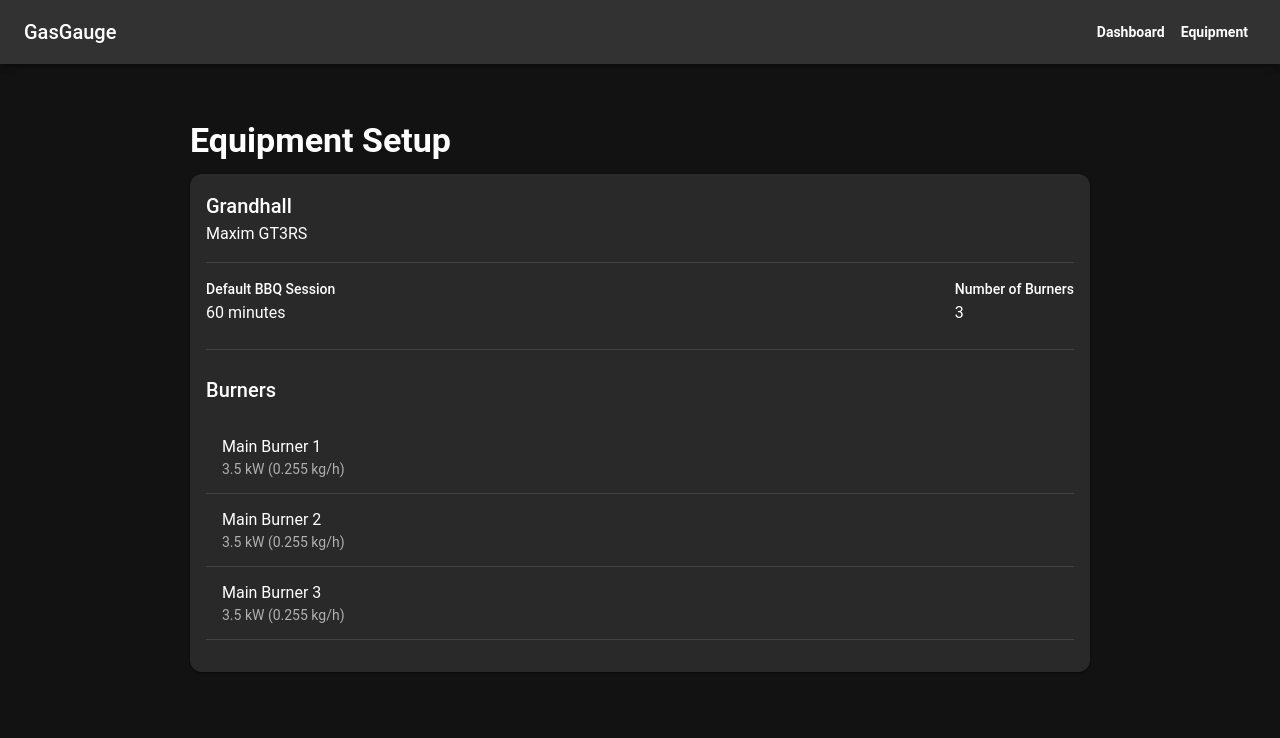
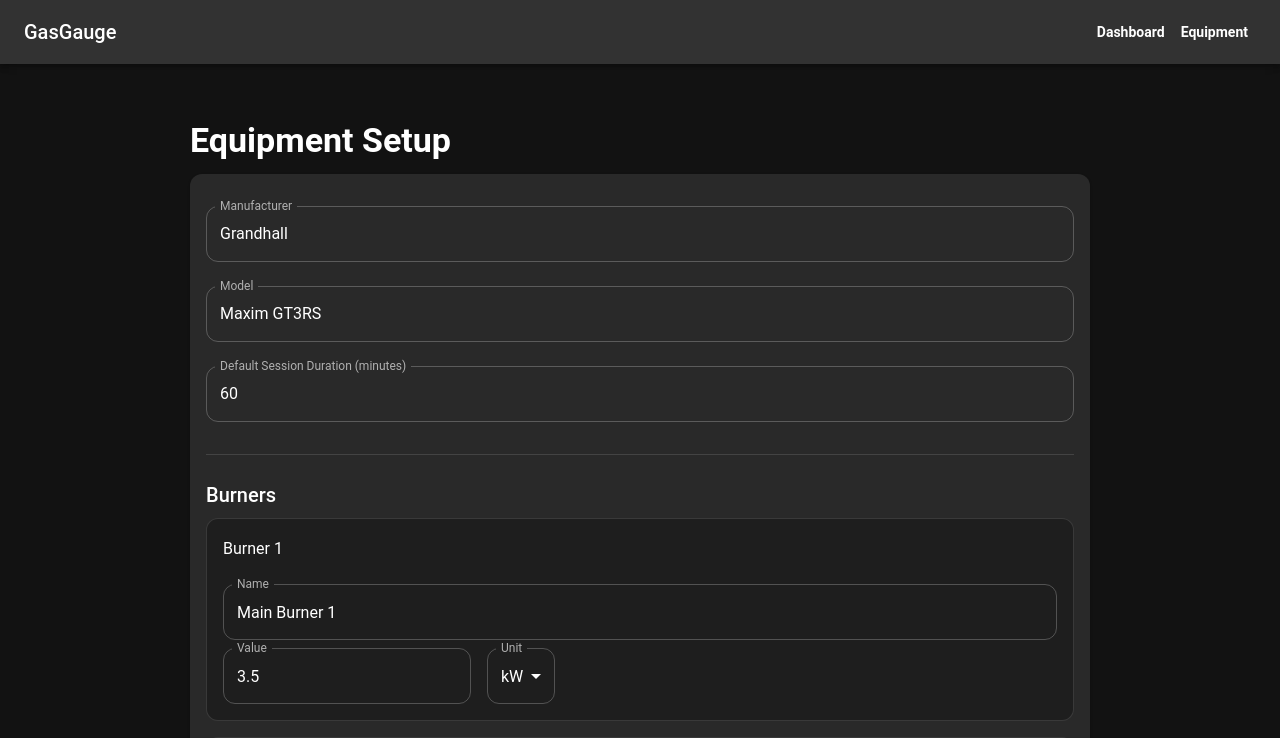
Before and after one commit to yossibarel-sudo/gasgauge, a React (Vite) app: page /equipment in a window 1280 px wide. Shown: the top 738 px of the page. Built offline with nearby package versions, Linux system fonts and the light colour scheme.

Commit message:
persist equipment settings using localStorage

```diff
--- a/src/pages/EquipmentPage.tsx
+++ b/src/pages/EquipmentPage.tsx
@@ -1,19 +1,50 @@
+import { useState } from "react";
 import {
   Box,
+  Button,
   Card,
   CardContent,
   Divider,
-  List,
-  ListItem,
-  ListItemText,
+  MenuItem,
+  TextField,
   Typography,
 } from "@mui/material";
 
-import { defaultEquipment } from "../services/defaultEquipment";
-import type { Burner } from "../models/Equipment";
+import { EquipmentService } from "../services/EquipmentService";
+import type { Burner, BurnerUnit, Equipment } from "../models/Equipment";
 
 export default function EquipmentPage() {
-  const equipment = defaultEquipment;
+  const [equipment, setEquipment] = useState<Equipment>(
+  () => EquipmentService.load()
+);
+
+  const updateEquipment = (
+    field: keyof Equipment,
+    value: string | number
+  ) => {
+    setEquipment((prev) => ({
+      ...prev,
+      [field]: value,
+    }));
+  };
+
+  const updateBurner = (
+    index: number,
+    field: keyof Burner,
+    value: string | number
+  ) => {
+    const burners = [...equipment.burners];
+
+    burners[index] = {
+      ...burners[index],
+      [field]: value,
+    };
+
+    setEquipment({
+      ...equipment,
+      burners,
+    });
+  };
 
   return (
     <Box sx={{ maxWidth: 900, mx: "auto", mt: 4 }}>
@@ -23,43 +54,39 @@ export default function EquipmentPage() {
 
       <Card>
         <CardContent>
-          <Typography variant="h6">
-            {equipment.manufacturer}
-          </Typography>
+          <TextField
+            fullWidth
+            margin="normal"
+            label="Manufacturer"
+            value={equipment.manufacturer}
+            onChange={(e) =>
+              updateEquipment("manufacturer", e.target.value)
+            }
+          />
 
-          <Typography color="text.secondary">
-            {equipment.model}
-          </Typography>
+          <TextField
+            fullWidth
+            margin="normal"
+            label="Model"
+            value={equipment.model}
+            onChange={(e) =>
+              updateEquipment("model", e.target.value)
+            }
+          />
 
-          <Divider sx={{ my: 2 }} />
-
-          <Box
-            sx={{
-              display: "flex",
-              justifyContent: "space-between",
-              mb: 3,
-            }}
-          >
-            <Box>
-              <Typography variant="subtitle2">
-                Default BBQ Session
-              </Typography>
-
-              <Typography>
-                {equipment.defaultSessionDurationMinutes} minutes
-              </Typography>
-            </Box>
-
-            <Box>
-              <Typography variant="subtitle2">
-                Number of Burners
-              </Typography>
-
-              <Typography>
-                {equipment.burners.length}
-              </Typography>
-            </Box>
-          </Box>
+          <TextField
+            fullWidth
+            margin="normal"
+            type="number"
+            label="Default Session Duration (minutes)"
+            value={equipment.defaultSessionDurationMinutes}
+            onChange={(e) =>
+              updateEquipment(
+                "defaultSessionDurationMinutes",
+                Number(e.target.value)
+              )
+            }
+          />
 
           <Divider sx={{ my: 3 }} />
 
@@ -67,18 +94,69 @@ export default function EquipmentPage() {
             Burners
           </Typography>
 
-          <List>
-            {equipment.burners.map((burner: Burner) => (
-              <ListItem key={burner.id} divider>
-                <ListItemText
-                  primary={burner.name}
-                  secondary={`${burner.value} ${burner.unit} (${burner.calculatedKgPerHour.toFixed(
-                    3
-                  )} kg/h)`}
+          {equipment.burners.map((burner, index) => (
+            <Card
+              key={burner.id}
+              variant="outlined"
+              sx={{ mb: 2, p: 2 }}
+            >
+              <Typography variant="subtitle1" gutterBottom>
+                Burner {burner.id}
+              </Typography>
+
+              <TextField
+                fullWidth
+                margin="normal"
+                label="Name"
+                value={burner.name}
+                onChange={(e) =>
+                  updateBurner(index, "name", e.target.value)
+                }
+              />
+
+              <Box sx={{ display: "flex", gap: 2 }}>
+                <TextField
+                  type="number"
+                  label="Value"
+                  value={burner.value}
+                  onChange={(e) =>
+                    updateBurner(index, "value", Number(e.target.value))
+                  }
                 />
-              </ListItem>
-            ))}
-          </List>
+
+                <TextField
+                  select
+                  label="Unit"
+                  value={burner.unit}
+                  onChange={(e) =>
+                    updateBurner(
+                      index,
+                      "unit",
+                      e.target.value as BurnerUnit
+                    )
+                  }
+                >
+                  {["W", "kW", "BTU/h", "kg/h", "g/h"].map((unit) => (
+                    <MenuItem key={unit} value={unit}>
+                      {unit}
+                    </MenuItem>
+                  ))}
+                </TextField>
+              </Box>
+            </Card>
+          ))}
+
+          <Button
+  variant="contained"
+  size="large"
+  sx={{ mt: 2 }}
+  onClick={() => {
+    EquipmentService.save(equipment);
+    alert("Equipment saved successfully.");
+  }}
+>
+  Save
+</Button>
         </CardContent>
       </Card>
     </Box>
--- a/src/services/EquipmentService.ts
+++ b/src/services/EquipmentService.ts
@@ -5,14 +5,13 @@ const STORAGE_KEY = "gasgauge-equipment";
 
 export class EquipmentService {
   static load(): Equipment {
-    const data = localStorage.getItem(STORAGE_KEY);
+    const json = localStorage.getItem(STORAGE_KEY);
 
-    if (!data) {
-      this.save(defaultEquipment);
+    if (!json) {
       return defaultEquipment;
     }
 
-    return JSON.parse(data) as Equipment;
+    return JSON.parse(json) as Equipment;
   }
 
   static save(equipment: Equipment): void {
```
Also changed, not shown: 1 other file (tests, documents, lock files or other folders).
